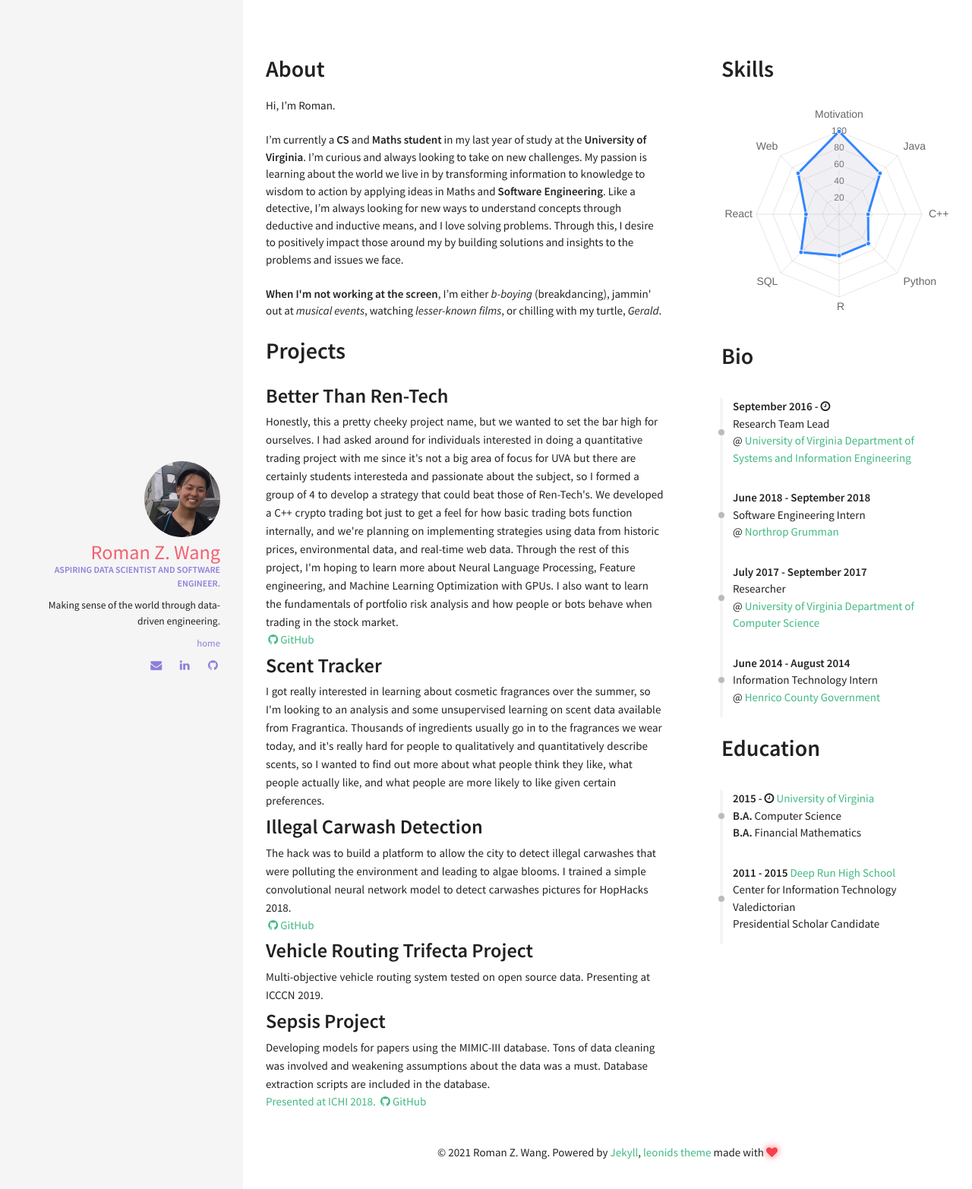
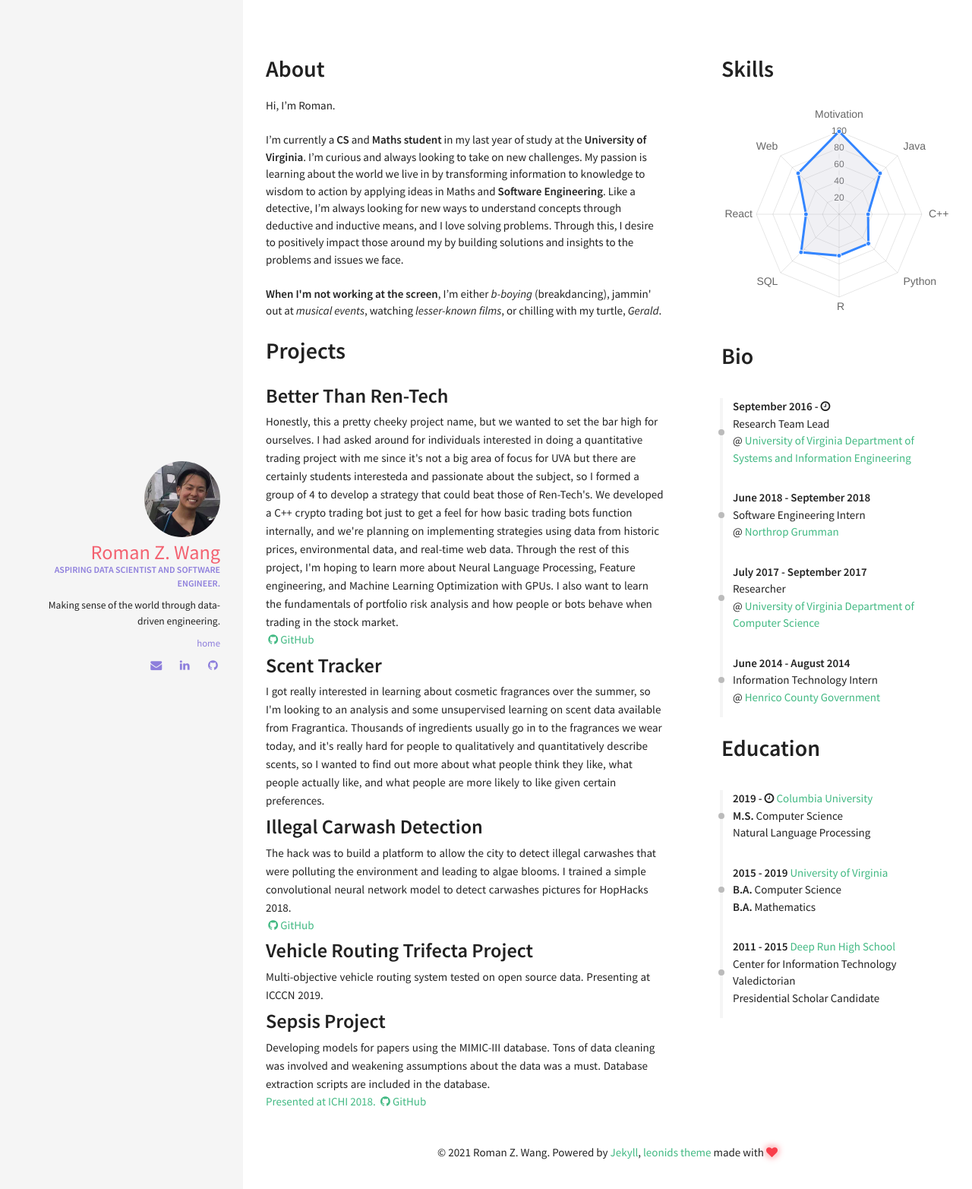
Before and after one commit to RomanZWang/romanzwang.github.io, a Jekyll site: the page built from index.html, in a window 1280 px wide. Shown: the top 1565 px of the page at 76% size. Built offline with Jekyll 4.4.1, drawn with Linux system fonts in a browser that asks for light colours; nearby versions of some CDN libraries.

Commit message:
update education

```diff
--- a/_data/index/education.yml
+++ b/_data/index/education.yml
@@ -1,7 +1,12 @@
+- name: Columbia University
+  link: https://www.columbia.edu/
+  date: 2019 - <i class="fa fa-clock-o" aria-hidden="true" title="Until Now"></i>
+  descr: <br /> <strong>M.S.</strong> Computer Science <br /> Natural Language Processing
+
 - name: University of Virginia
   link: http://www.virginia.edu/
-  date: 2015 - <i class="fa fa-clock-o" aria-hidden="true" title="Until Now"></i>
-  descr: <br /> <strong>B.A.</strong> Computer Science <br /> <strong>B.A.</strong> Financial Mathematics
+  date: 2015 - 2019
+  descr: <br /> <strong>B.A.</strong> Computer Science <br /> <strong>B.A.</strong> Mathematics
 
 - name: Deep Run High School
   link: http://deeprun.henricoschools.us/
```
